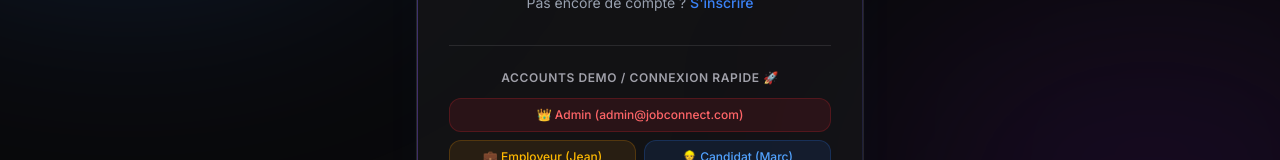
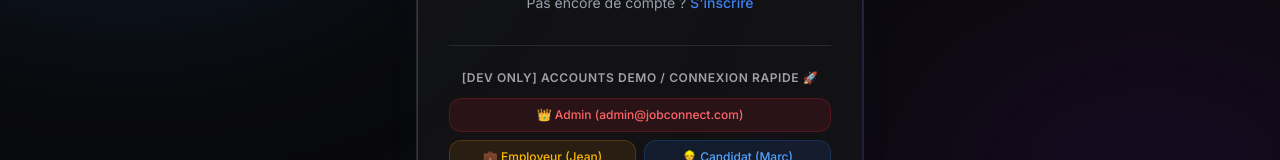
Before and after one commit to steve-237/jobconnect, a Next.js app in the folder web/: page /login in a window 1280 px wide. Shown: the part 532-692 px from the top of the page. Built offline with nearby package versions, Linux system fonts and the light colour scheme; no server answers.

Commit message:
fix: strictly isolate quick demo login buttons to development environment only and fix Search icon import

```diff
--- a/web/src/app/candidates/page.tsx
+++ b/web/src/app/candidates/page.tsx
@@ -246,7 +246,9 @@
                           <h3 className="font-bold text-base text-white flex items-center gap-1.5">
                             {cand.firstName} {cand.lastName}
                             {cand.isVerified && (
-                              <ShieldCheck className="w-4 h-4 text-blue-400 fill-blue-500/20" title="Profil Vérifié" />
+                              <span title="Profil Vérifié">
+                                <ShieldCheck className="w-4 h-4 text-blue-400 fill-blue-500/20" />
+                              </span>
                             )}
                           </h3>
                           <p className="text-xs text-muted-foreground flex items-center gap-1 mt-0.5">
--- a/web/src/app/dashboard/EmployerDashboard.tsx
+++ b/web/src/app/dashboard/EmployerDashboard.tsx
@@ -3,7 +3,7 @@
 import {
   Briefcase, Users, MessageSquare, Plus, ArrowRight, User, MoreVertical,
   LayoutGrid, CheckCircle, Bell, LogOut, Loader2, X, Check, Star, Wallet,
-  Trash2, Edit3, Coins, MapPin, Calendar, Clock, List, AlignLeft, ChevronRight
+  Trash2, Edit3, Coins, MapPin, Calendar, Clock, List, AlignLeft, ChevronRight, Search
 } from 'lucide-react';
 import Link from 'next/link';
 import { useRouter } from 'next/navigation';
--- a/web/src/app/login/page.tsx
+++ b/web/src/app/login/page.tsx
@@ -116,10 +116,11 @@
             </Link>
           </div>
 
-          {/* Quick Login Buttons (Demo Accounts) */}
+          {/* Quick Login Buttons (Strictly Local Dev Only - Never rendered in Prod) */}
+          {process.env.NODE_ENV === 'development' && (
             <div className="mt-8 border-t border-white/10 pt-6">
               <p className="text-xs text-muted-foreground text-center mb-3 uppercase tracking-wider font-semibold">
-              Accounts Demo / Connexion Rapide 🚀
+                [Dev Only] Accounts Demo / Connexion Rapide 🚀
               </p>
               <div className="grid grid-cols-2 gap-2">
                 <button
@@ -169,6 +170,7 @@
                 </button>
               </div>
             </div>
+          )}
         </div>
       </div>
     </div>
```
Lines whose indentation alone changed are shown as unchanged.
